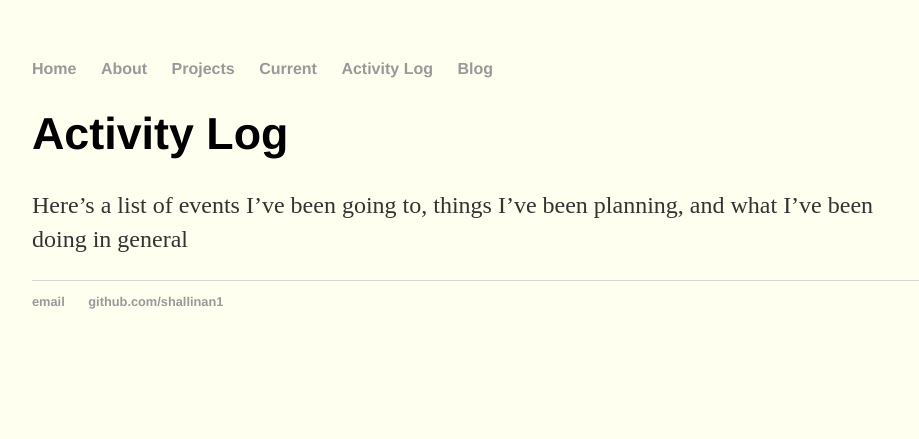
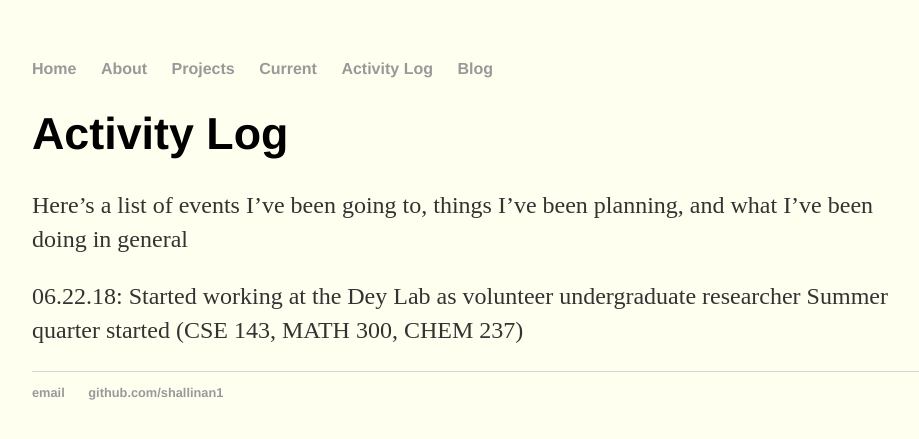
Before and after one commit to shallinan1/shallinan1.github.io, a Jekyll site: the page built from activitylog/index.md, in a window 1280 px wide. Shown: the top 439 px of the page, without its empty margins (160-1079 px from the left). Built offline with Jekyll 4.4.1, drawn with Linux system fonts in a browser that asks for light colours; our own code applies the rules of GitHub Pages for plain Markdown files.

Commit message:
updated activity log
activity log

```diff
--- a/activitylog/index.md
+++ b/activitylog/index.md
@@ -1,3 +1,6 @@
 # Activity Log
 
 Here's a list of events I've been going to, things I've been planning, and what I've been doing in general
+
+06.22.18: Started working at the Dey Lab as volunteer undergraduate researcher
+		  Summer quarter started (CSE 143, MATH 300, CHEM 237)
```
